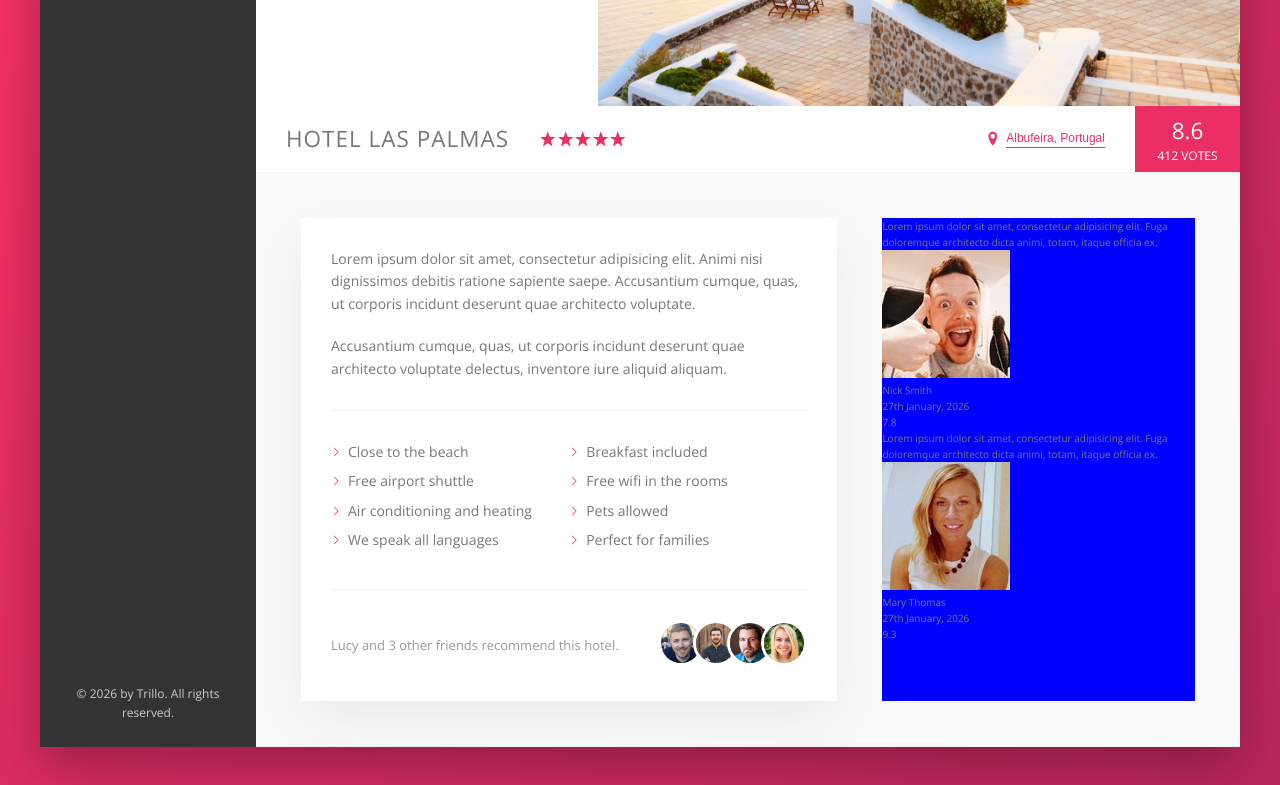
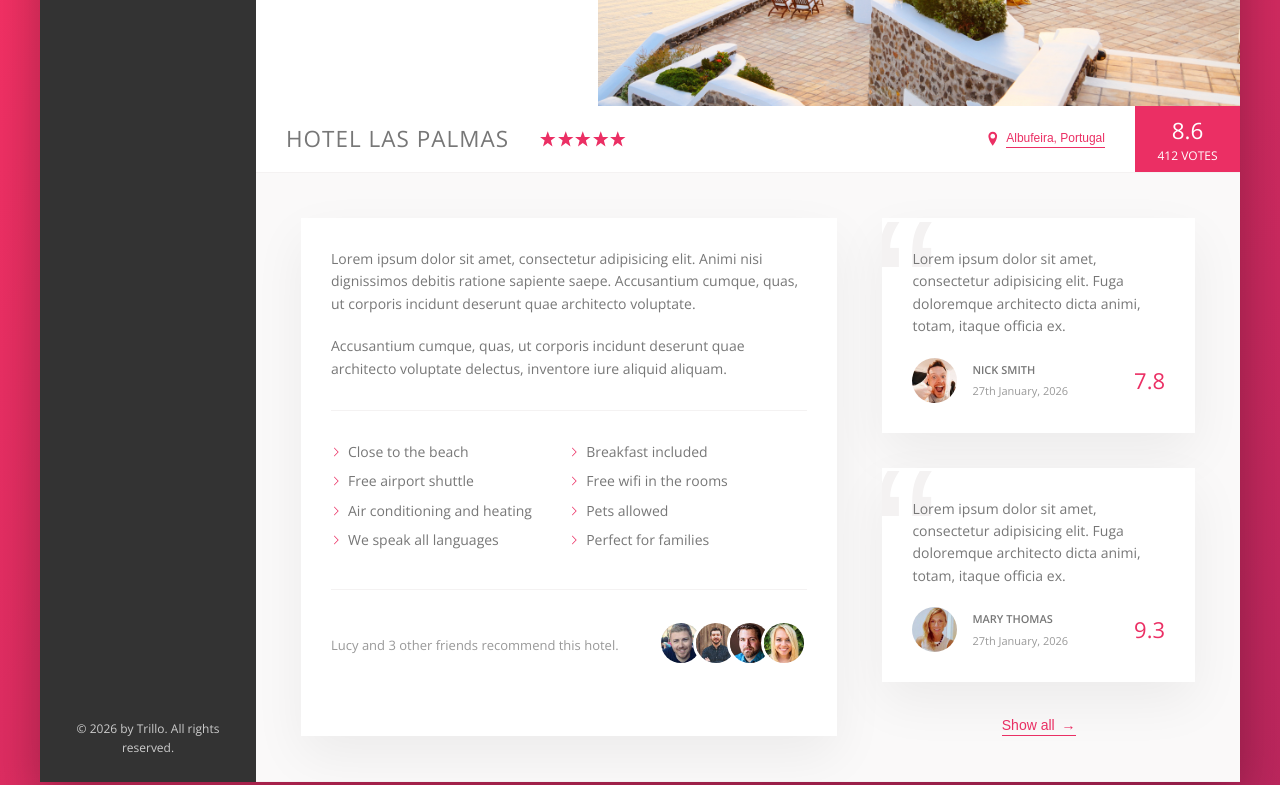
Before and after one commit to hihuydo/frontend-css-trillo, a website: page index.html in a window 1280 px wide. Shown: the part 429-1214 px from the top of the page. Drawn offline with nearby package versions, Linux system fonts and the light colour scheme.

Commit message:
finish building user review section

```diff
--- a/index.html
+++ b/index.html
@@ -197,6 +197,8 @@
                                     </div>
                                 </figcaption>
                             </figure>
+
+                            <button class="btn-inline">Show all <span>&rarr;</span></button>
                         </div>
                     </div>
                 </main>
--- a/sass/_components.scss
+++ b/sass/_components.scss
@@ -279,10 +279,20 @@
     cursor: pointer;
     transition: all .2s;
 
+    & span {
+        margin-left: 3px;
+        transition: margin-left .2s;
+    }
+
     &:hover {
         color: var(--color-grey-dark-1);
         transform: translateY(-2px);
+
+        span {
+            margin-left: 1px;
+        }
     }
+
 
     &:focus {
         outline: none;
@@ -390,3 +400,72 @@
         }
     }
 }
+
+////////////////////////////////////////
+/// REVIEW
+.review {
+    background-color: #fff;
+    box-shadow: var(--shadow-light);
+    padding: 3rem;
+    margin-bottom: 3.5rem;
+
+    position: relative; /* for the pseudo-element */
+    overflow: hidden; /* prevent the quote marks from overflowing the review box */
+
+    &__text {
+        margin-bottom: 2rem;
+        position: relative; /* for the z-index */
+        z-index: 10; /* to put the text on top of the dots */
+
+    }
+
+    &__user {
+        display: flex;
+        align-items: center;
+
+    }
+
+    &__photo {
+        height: 4.5rem;
+        width: 4.5rem;
+        border-radius: 50%;
+        margin-right: 1.5rem;
+
+    }
+
+    &__user-box {
+        margin-right: auto;
+
+    }
+
+    &__user-name {
+        font-size: 1.1rem;
+        font-weight: 600;
+        text-transform: uppercase;
+        margin-bottom: .4rem;
+
+    }
+
+    &__user-date {
+        font-size: 1.1rem;
+        color: var(--color-grey-dark-3);
+    }
+
+    &__rating {
+        color: var(--color-primary);
+        font-size: 2.2rem;
+        font-weight: 300;
+    }
+
+    &::before { /* pseudo-element for the quote marks */
+        content: "\201C";
+        position: absolute;
+        top: -2.75rem;
+        left: -1rem;
+        font-size: 20rem;
+        line-height: 1;
+        color: var(--color-grey-light-2);
+        font-family: sans-serif; /* change the font of the quote marks */
+        z-index: 1; /* to put the quote marks on top of the review */
+    }
+}
--- a/sass/_layout.scss
+++ b/sass/_layout.scss
@@ -49,6 +49,8 @@
 
 
 .detail {
+    font-size: 1.4rem;
+
     display: flex;
     padding: 4.5rem;
     background-color: var(--color-grey-light-1);
@@ -57,7 +59,6 @@
 }
 
 .description {
-    font-size: 1.4rem;
     background-color: #fff;
     box-shadow: var(--shadow-light);
     padding: 3rem;
@@ -67,6 +68,9 @@
 }
 
 .user-reviews {
-    background-color: blue;
     flex: 1;     /* the element will take up the remaining space */
+
+    display: flex;
+    flex-direction: column;
+    align-items: center;
 }
```
Also changed, not shown: css/style.css, 1 other file.
